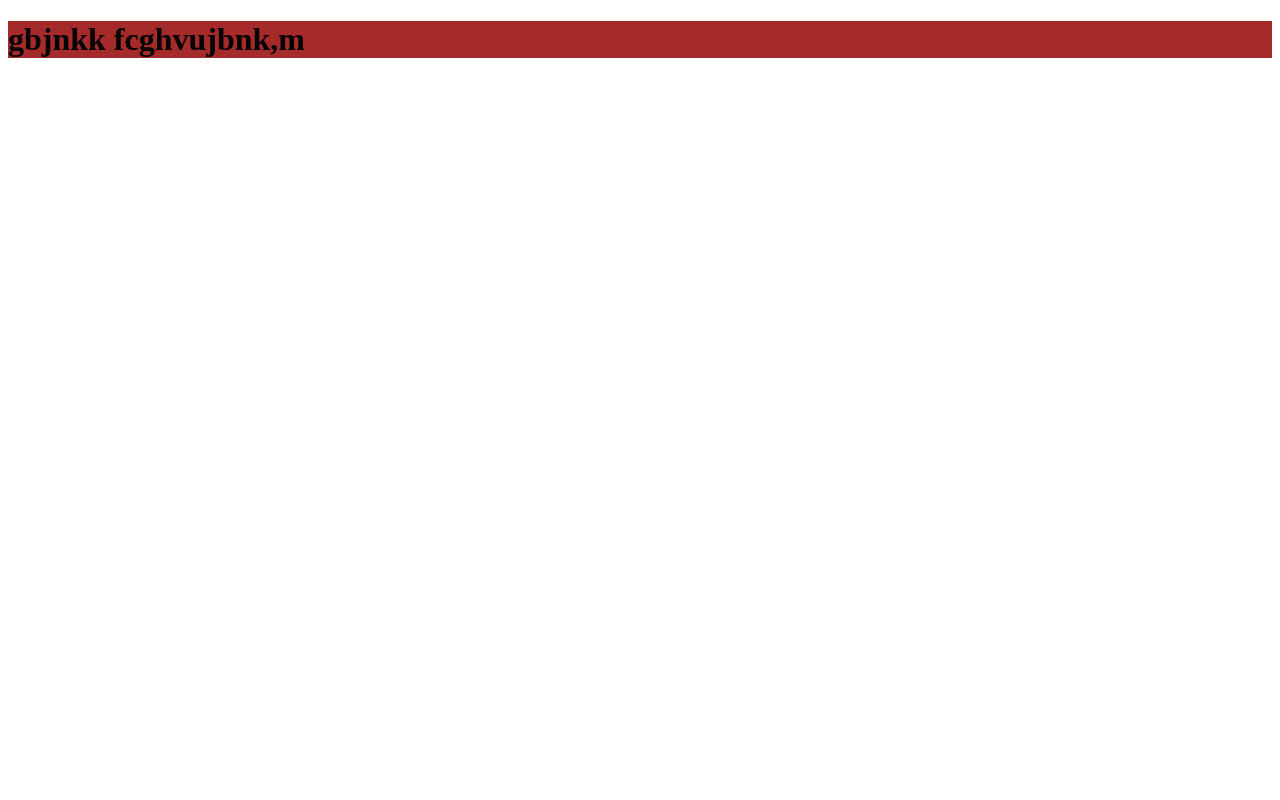
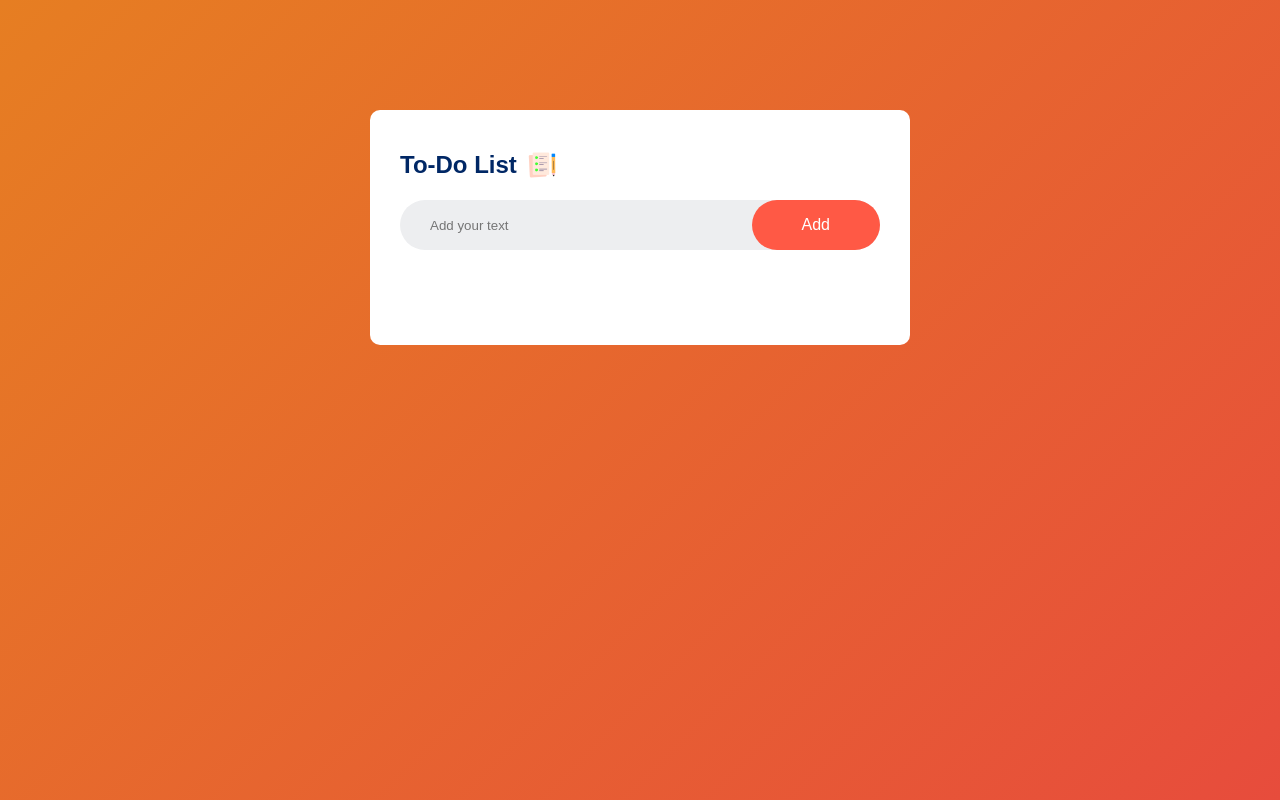
Before and after one commit to Mojisola-Akinrelere/To-Do-List, a plain HTML site: page index.html in a window 1280 px wide. Drawn offline with Linux system fonts and the light colour scheme.

Commit message:
I updated my Html, Css and javascript code

```diff
--- a/Javascript/tools.js
+++ b/Javascript/tools.js
@@ -0,0 +1,13 @@
+const inputBox = document.getElementById("input-box");
+const listContainer = document.getElementById("list-container");
+
+function addTask(){
+    if(inputBox.value === ''){
+        alert("You must write something!");
+    }
+    else{
+        let li = document.createElement("li");
+        li.innerHTML = inputBox.value;
+        listContainer.appendChild(li);
+    }
+}
--- a/assets/styles.css
+++ b/assets/styles.css
@@ -1,3 +1,95 @@
-.h1{
-    background-color: brown;
+*{
+    margin: 0;
+    padding: 0;
+    font-family: 'poppins', sans-serif;
+    box-sizing: border-box;
 }
+
+.container{
+    width: 100%;
+    min-height: 100vh;
+    background: linear-gradient(135deg, #e67e22, #e74c3c);
+    padding: 10px;
+}
+
+.todoapp{
+    width: 100%;
+    max-width: 540px;
+    background-color: #fff;
+    margin: 100px auto 20px;
+    padding: 40px 30px 70px;
+    border-radius: 10px;
+}
+
+.todoapp h2{
+    color: #002765;
+    display: flex;
+    align-items: center;
+    margin-bottom: 20px;
+}
+
+.todoapp h2 img{
+    width: 30px;
+    margin-left: 10px;
+}
+
+.rows{
+    display: flex;
+    align-items: center;
+    justify-content: space-between;
+    background-color: #edeef0;
+    border-radius: 30px;
+    padding-left: 20px;
+    margin-bottom: 25px;
+}
+
+input{
+    flex: 1;
+    border: none;
+    outline: none;
+    background: transparent;
+    padding: 10px;
+    font-weight: 14px;
+}
+
+button{
+    border: none;
+    outline: none;
+    padding: 16px 50px;
+    background: #ff5945;
+    color: #fff;
+    font-size: 16px;
+    cursor: pointer;
+    border-radius: 40px;
+}
+
+ul li {
+    list-style: none;
+    font-size: 17px;
+    padding: 12px 8px 12px 50px;
+    user-select: none;
+    cursor: pointer;
+    position: relative;
+}
+
+ul li::before{
+    content: '';
+    position: absolute;
+    height: 28px;
+    width: 28px;
+    border-radius: 50%;
+    background-image: url(../assets/images/unchecked.png);
+    background-size: cover;
+    background-position: center;
+    top: 12px;
+    left: 8px;
+}
+
+ul li.checked {
+    color: #555;
+    text-decoration: line-through;
+}
+
+ul li.checked::before{
+    background-image: url(../assets/images/checked.png);
+}
--- a/index.html
+++ b/index.html
@@ -3,10 +3,26 @@
 <head>
     <meta charset="UTF-8">
     <meta name="viewport" content="width=device-width, initial-scale=1.0">
-    <title>Document</title>
+    <title>To Do List</title>
     <link rel="stylesheet" href="assets/styles.css">
 </head>
-<bod>
-    <h1 class="h1">gbjnkk fcghvujbnk,m</h1>
+<body>
+    <div class="container">
+        <div class="todoapp">
+            <h2>To-Do List <img src="assets/images/icon.png"></h2>
 
+            <div class="rows">
+                <input type="text" id="input-box" placeholder="Add your text">
+                <button onclick="addTask()">Add</button>
+            </div>
+            <ul id="list-container">
+                 <!-- <li class="checked">Task 1</li>
+                <li>Task 2</li>
+                <li>Task 3</li> -->
+            </ul>
+        </div>
+    </div>
+
+<script src="Javascript/tools.js"></script>
+</body>
 </html>
```
